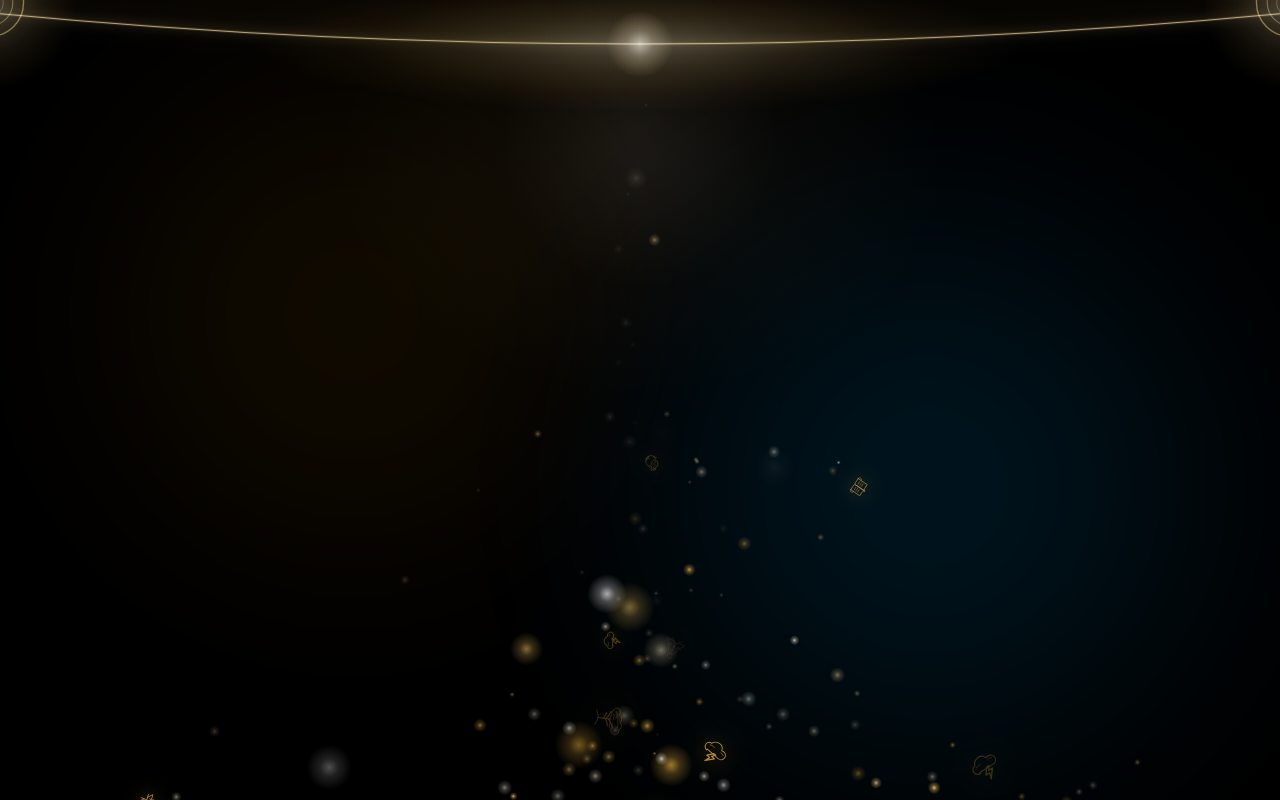
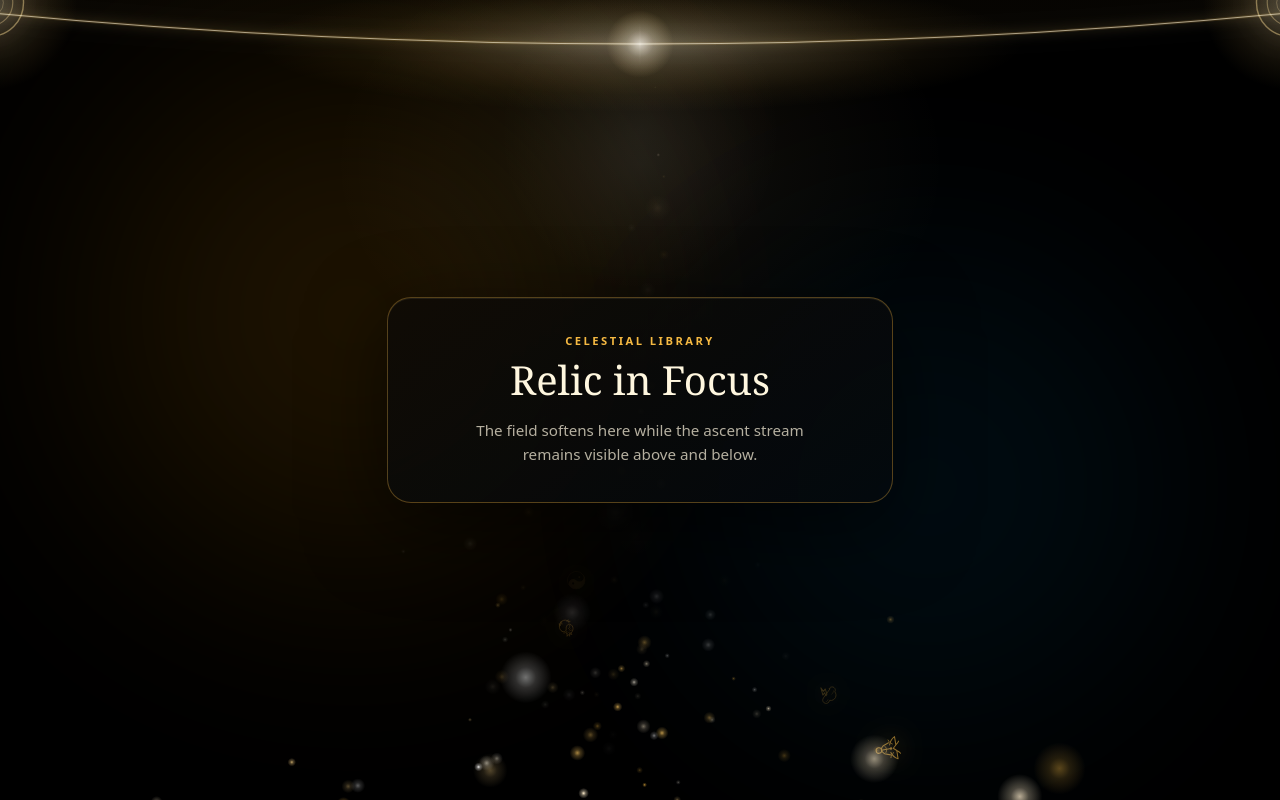
Before and after one commit to SENSEIDUKES/-Celestial-Particle-Lab., a React (Vite) app: page / in a window 1280 px wide. Built offline with nearby package versions, Linux system fonts and the light colour scheme.

Commit message:
feat: calm particles behind foreground content

```diff
--- a/src/App.tsx
+++ b/src/App.tsx
@@ -7,6 +7,13 @@ export default function App() {
       <div className="ambient-glow ambient-glow-gold" />
       <div className="ambient-glow ambient-glow-blue" />
       <CelestialParticleShower />
+      <section className="preview-relic" data-celestial-foreground>
+        <p className="preview-relic-eyebrow">Celestial Library</p>
+        <h1>Relic in Focus</h1>
+        <p className="preview-relic-copy">
+          The field softens here while the ascent stream remains visible above and below.
+        </p>
+      </section>
     </main>
   );
 }
--- a/src/CelestialParticleShower.tsx
+++ b/src/CelestialParticleShower.tsx
@@ -12,8 +12,17 @@ interface Particle {
   fadeSpeed: number;
   color: Rgb;
   glyph?: HTMLImageElement;
+  outerLane?: -1 | 1;
   rotation?: number;
   rotationSpeed?: number;
+}
+
+interface ForegroundZone {
+  left: number;
+  right: number;
+  top: number;
+  bottom: number;
+  centerX: number;
 }
 
 interface AccentPalette {
@@ -69,6 +78,9 @@ const hexToRgb = (value: string): Rgb | null => {
 const toRgba = ([red, green, blue]: Rgb, alpha: number) =>
   `rgba(${red}, ${green}, ${blue}, ${alpha})`;
 
+const DEFAULT_FOREGROUND_SELECTOR =
+  '[data-celestial-foreground], dialog[open], [role="dialog"]';
+
 export interface CelestialParticleShowerProps {
   /**
    * Accent color for the whole effect — scroll glow, beam, absorption point,
@@ -78,10 +90,22 @@ export interface CelestialParticleShowerProps {
    * celestial gold.
    */
   accent?: string;
+  /**
+   * Visible content is treated as a calm zone when it matches this selector.
+   * Dialogs work out of the box; application panels can opt in once with
+   * `data-celestial-foreground` instead of maintaining a separate backdrop.
+   */
+  foregroundSelector?: string;
+  /** Extra breathing room, in CSS pixels, around foreground content. */
+  foregroundPadding?: number;
 }
 
 export const CelestialParticleShower: React.FC<CelestialParticleShowerProps> = React.memo(
-  ({ accent }) => {
+  ({
+    accent,
+    foregroundSelector = DEFAULT_FOREGROUND_SELECTOR,
+    foregroundPadding = 72,
+  }) => {
     const canvasRef = useRef<HTMLCanvasElement>(null);
 
     useEffect(() => {
@@ -106,6 +130,63 @@ export const CelestialParticleShower: React.FC<CelestialParticleShowerProps> = R
         height = canvas.height = window.innerHeight;
       };
       window.addEventListener('resize', handleResize);
+
+      let foregroundZones: ForegroundZone[] = [];
+      let nextForegroundCheck = 0;
+
+      const refreshForegroundZones = () => {
+        const canvasRect = canvas.getBoundingClientRect();
+        const padding = Math.max(0, foregroundPadding);
+
+        try {
+          foregroundZones = Array.from(document.querySelectorAll<HTMLElement>(foregroundSelector))
+            .filter((element) => {
+              if (element === canvas) return false;
+              const style = getComputedStyle(element);
+              return style.display !== 'none' && style.visibility !== 'hidden';
+            })
+            .map((element) => element.getBoundingClientRect())
+            .filter((rect) => rect.width > 0 && rect.height > 0)
+            .map((rect) => {
+              const left = Math.max(0, rect.left - canvasRect.left - padding);
+              const right = Math.min(width, rect.right - canvasRect.left + padding);
+              const top = Math.max(0, rect.top - canvasRect.top - padding);
+              const bottom = Math.min(height, rect.bottom - canvasRect.top + padding);
+
+              return {
+                left,
+                right,
+                top,
+                bottom,
+                centerX: (left + right) / 2,
+              };
+            })
+            .filter((zone) => zone.right > zone.left && zone.bottom > zone.top);
+        } catch {
+          foregroundZones = [];
+        }
+      };
+
+      const calmAmountAt = (x: number, y: number) =>
+        foregroundZones.reduce((strongest, zone) => {
+          const outsideX = Math.max(zone.left - x, 0, x - zone.right);
+          const outsideY = Math.max(zone.top - y, 0, y - zone.bottom);
+          const distance = Math.hypot(outsideX, outsideY);
+          const calm = distance === 0 ? 0.86 : clamp01(1 - distance / 120) * 0.86;
+          return Math.max(strongest, calm);
+        }, 0);
+
+      const streamBoostAt = (x: number, y: number) =>
+        foregroundZones.reduce((strongest, zone) => {
+          const isAboveOrBelow = y < zone.top || y > zone.bottom;
+          if (!isAboveOrBelow) return strongest;
+
+          const streamHalfWidth = Math.max(80, Math.min(width * 0.2, (zone.right - zone.left) * 0.55));
+          const proximity = clamp01(1 - Math.abs(x - zone.centerX) / (streamHalfWidth * 1.75));
+          return Math.max(strongest, proximity * 0.22);
+        }, 0);
+
+      refreshForegroundZones();
 
       const particles: Particle[] = [];
       const glyphs = [
@@ -135,9 +216,14 @@ export const CelestialParticleShower: React.FC<CelestialParticleShowerProps> = R
       const createParticle = (isInitial = false): Particle => {
         const size = Math.random() * 3 + (Math.random() < 0.15 ? Math.random() * 8 + 4 : 1);
         const isGlyph = size > 4 && Math.random() < 0.42;
+        const outerLane = isGlyph ? (Math.random() < 0.5 ? -1 : 1) : undefined;
+        const glyphInForegroundMode = isGlyph && foregroundZones.length > 0;
+        const x = glyphInForegroundMode
+          ? width * (outerLane === -1 ? 0.08 + Math.random() * 0.2 : 0.72 + Math.random() * 0.2)
+          : Math.random() * width;
 
         return {
-          x: Math.random() * width,
+          x,
           y: isInitial ? Math.random() * height : height + 20,
           size,
           speedY: -(Math.random() * 1.5 + 0.5),
@@ -146,6 +232,7 @@ export const CelestialParticleShower: React.FC<CelestialParticleShowerProps> = R
           fadeSpeed: Math.random() * 0.003 + 0.001,
           color: colors[Math.floor(Math.random() * colors.length)],
           glyph: isGlyph ? glyphs[Math.floor(Math.random() * glyphs.length)] : undefined,
+          outerLane,
           rotation: Math.random() * Math.PI * 2,
           rotationSpeed: (Math.random() - 0.5) * 0.02,
         };
@@ -299,6 +386,10 @@ export const CelestialParticleShower: React.FC<CelestialParticleShowerProps> = R
 
       const animate = () => {
         const time = performance.now() / 1000;
+        if (time >= nextForegroundCheck) {
+          refreshForegroundZones();
+          nextForegroundCheck = time + 0.2;
+        }
         ctx.clearRect(0, 0, width, height);
 
         drawScroll(time);
@@ -327,6 +418,13 @@ export const CelestialParticleShower: React.FC<CelestialParticleShowerProps> = R
           p.speedX += -dy * 0.00001 * funnelT;
           p.speedX *= 0.99;
 
+          // Larger Library glyphs make room for foreground UI by drifting
+          // toward the outer thirds. The center stream remains free to read.
+          if (p.glyph && foregroundZones.length > 0) {
+            const targetX = width * (p.outerLane === -1 ? 0.18 : 0.82);
+            p.x += (targetX - p.x) * 0.012;
+          }
+
           // Slight acceleration as the particle is drawn upward.
           p.y += p.speedY * (1 + funnelT * 0.55);
           p.x += p.speedX;
@@ -339,7 +437,13 @@ export const CelestialParticleShower: React.FC<CelestialParticleShowerProps> = R
 
           // Shrink and dissolve into the light.
           const scale = 1 - Math.pow(absorbT, 1.5) * 0.92;
-          const alpha = p.opacity * (1 - Math.pow(absorbT, 2) * 0.85);
+          const foregroundCalm = calmAmountAt(p.x, p.y);
+          const streamBoost = streamBoostAt(p.x, p.y);
+          const alpha =
+            p.opacity *
+            (1 - Math.pow(absorbT, 2) * 0.85) *
+            (1 - foregroundCalm) *
+            (1 + streamBoost);
           // Dust caught in the beam takes on the accent as it nears the scroll.
           const color = mix(p.color, palette.bright, absorbT * 0.85);
 
@@ -382,7 +486,7 @@ export const CelestialParticleShower: React.FC<CelestialParticleShowerProps> = R
         window.removeEventListener('resize', handleResize);
         cancelAnimationFrame(animationId);
       };
-    }, [accent]);
+    }, [accent, foregroundPadding, foregroundSelector]);
 
     return <canvas ref={canvasRef} className="particle-canvas" aria-hidden="true" />;
   },
--- a/src/styles.css
+++ b/src/styles.css
@@ -16,6 +16,8 @@ body {
   inset: 0;
   overflow: hidden;
   background: #000;
+  display: grid;
+  place-items: center;
 }
 
 .particle-canvas {
@@ -51,6 +53,39 @@ body {
   animation-delay: 1.4s;
 }
 
+.preview-relic {
+  position: relative;
+  z-index: 2;
+  width: min(27rem, calc(100vw - 3rem));
+  padding: 2.25rem;
+  border: 1px solid color-mix(in srgb, #f5b942 32%, transparent);
+  border-radius: 1.5rem;
+  background: linear-gradient(145deg, rgba(15, 11, 5, 0.92), rgba(3, 9, 14, 0.88));
+  box-shadow: 0 1.5rem 5rem rgba(0, 0, 0, 0.56), inset 0 1px rgba(255, 239, 193, 0.08);
+  color: #fff7df;
+  text-align: center;
+}
+
+.preview-relic-eyebrow {
+  margin: 0 0 0.65rem;
+  color: #f5b942;
+  font: 600 0.7rem/1.2 ui-sans-serif, system-ui, sans-serif;
+  letter-spacing: 0.22em;
+  text-transform: uppercase;
+}
+
+.preview-relic h1 {
+  margin: 0;
+  font: 500 clamp(1.8rem, 5vw, 2.5rem) / 1.1 Georgia, serif;
+}
+
+.preview-relic-copy {
+  margin: 1rem auto 0;
+  max-width: 22rem;
+  color: rgba(255, 247, 223, 0.7);
+  font: 400 0.95rem/1.6 ui-sans-serif, system-ui, sans-serif;
+}
+
 @keyframes breathe {
   0%, 100% { transform: scale(0.95); opacity: 0.07; }
   50% { transform: scale(1.05); opacity: 0.13; }
```
Also changed, not shown: 1 other file (tests, documents, lock files or other folders).
